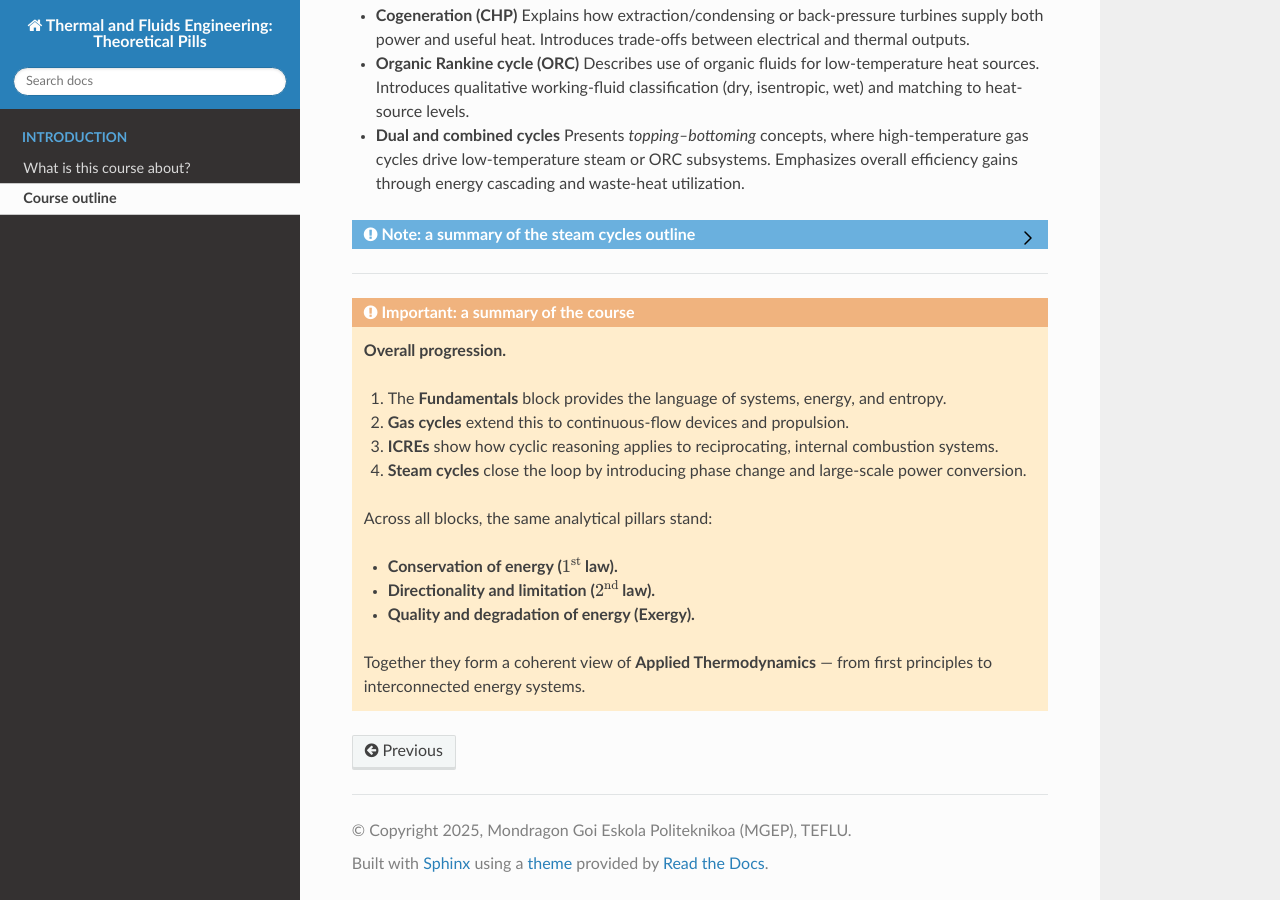
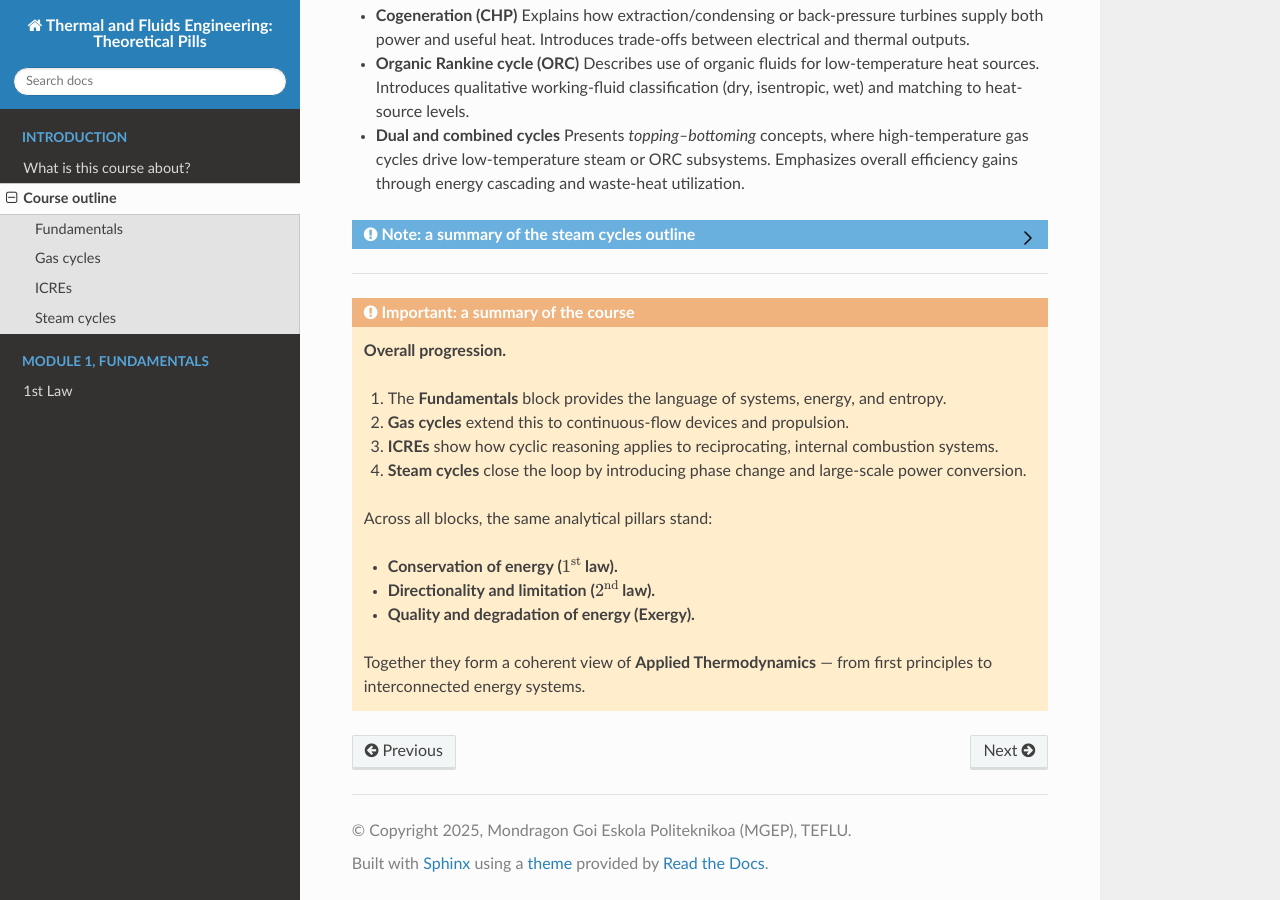
Before and after one commit to azarketa/Thermodynamics-theoretical-pills, a Sphinx documentation site: the page built from source/0002_Course_outline.md, in a window 1280 px wide and 900 px high, scrolled down 3203 px. Built offline with Sphinx 7.4.7 and the Read the Docs theme 3.1.0, drawn with Linux system fonts in a browser that asks for light colours; pages that are not in the unit, such as notebooks, are missing from menus.

Commit message:
Files updated

```diff
--- a/source/index.rst
+++ b/source/index.rst
@@ -4,7 +4,6 @@
 
 .. toctree::
    :maxdepth: 3
-   :titlesonly:
    :caption: INTRODUCTION
 
    What is this course about? <0001_What_is_this_course_about>
@@ -12,7 +11,8 @@
 
 .. toctree::
    :maxdepth: 3
-   :titlesonly:
    :caption: MODULE 1, FUNDAMENTALS
 
    01_Basic_notions
+   02_Main_substance_models
+   03_1st_law
```
